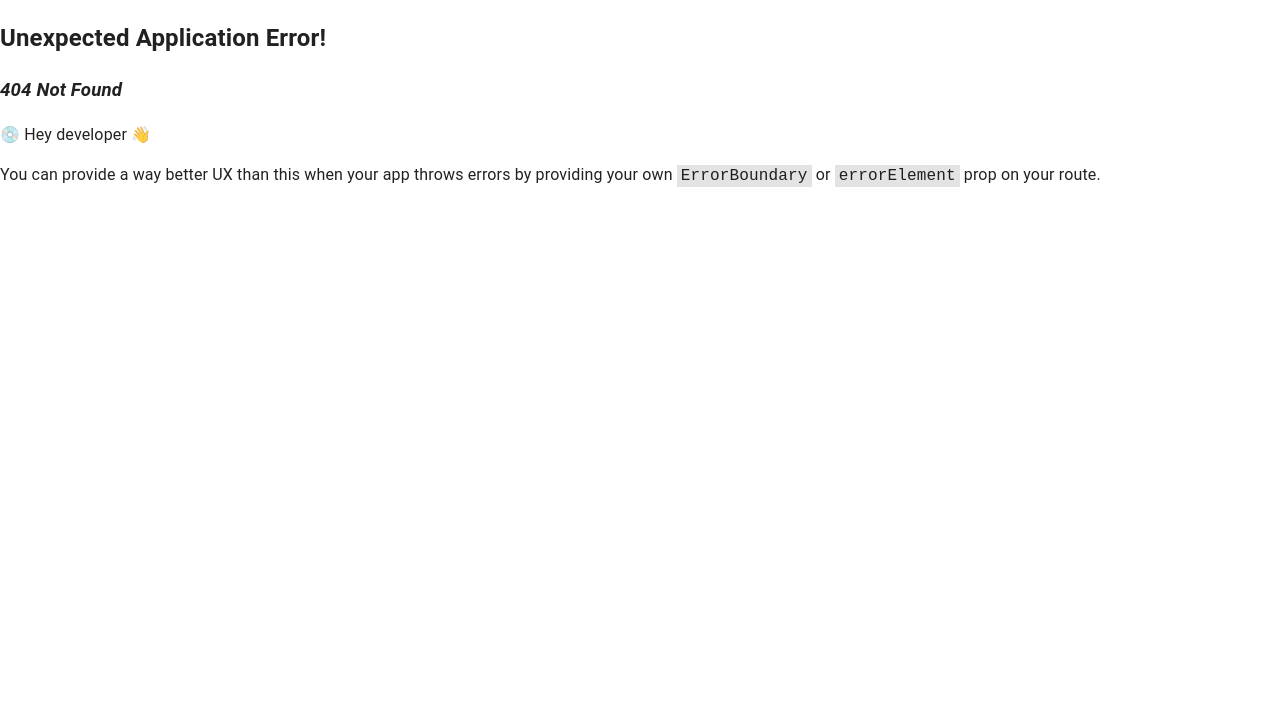
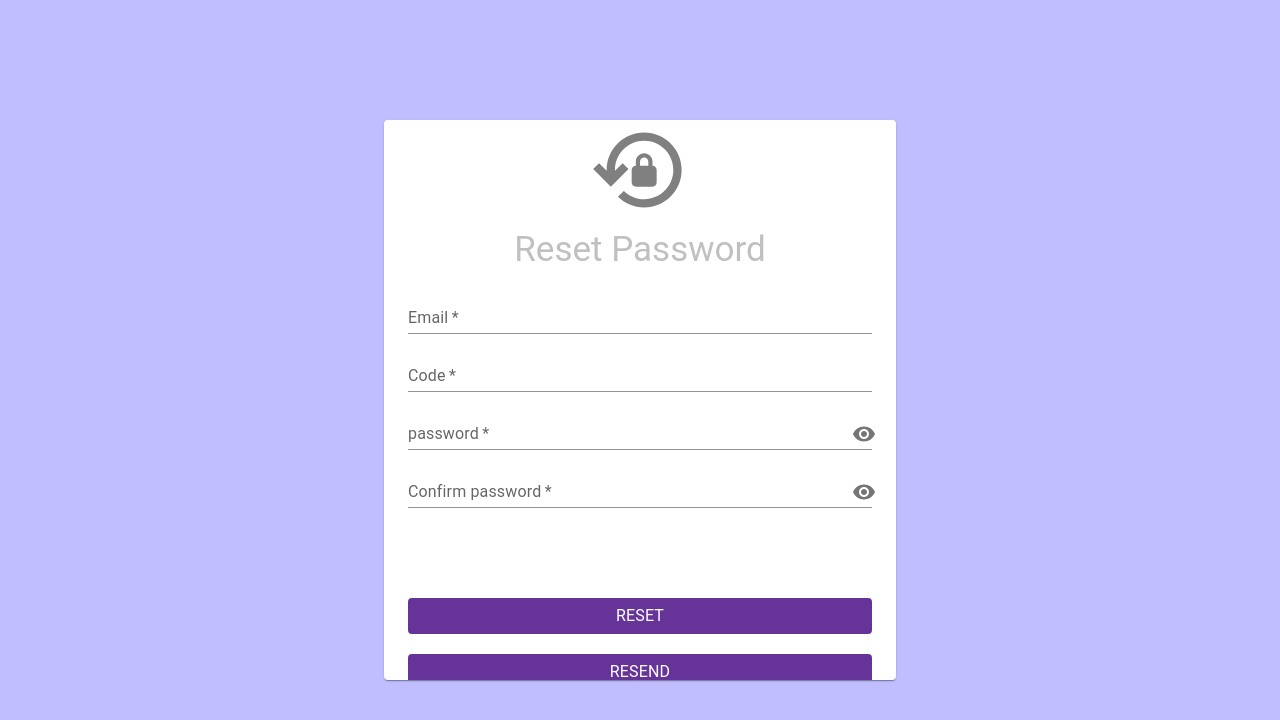
Before and after one commit to hkonate/Facebook-Clone-Frontend, a React (Create React App) app: page /newPassword/1 in a window 1280 px wide. Before the commit this address had no page. Shown: the top 720 px of the page. Built offline with nearby package versions, Linux system fonts and the light colour scheme.

Commit message:
newPassword page + link on login page

```diff
--- a/src/pages/forgottenPassword/ForgottenPassword.jsx
+++ /dev/null
@@ -1,5 +0,0 @@
-const ForgottenPassword = () => {
-  return <div>ForgottenPassword</div>;
-};
-
-export default ForgottenPassword;
--- a/src/pages/login/Login.jsx
+++ b/src/pages/login/Login.jsx
@@ -1,4 +1,5 @@
-import { useContext, useState } from "react";
+import axios from "axios";
+import { useContext, useRef, useState } from "react";
 import { Link, useNavigate } from "react-router-dom";
 import { AuthContext } from "../../context/authentification/AuthContext";
 import {
@@ -21,6 +22,7 @@ const Login = () => {
   const navigate = useNavigate();
   const { error, isFetching, dispatch } = useContext(AuthContext);
   const [showPassword, setShowPassword] = useState(false);
+  const emailRef = useRef();
   const handleClick = (e) => {
     e.preventDefault();
     loginCall(
@@ -32,6 +34,16 @@ const Login = () => {
 
   const handleClickShowPassword = () =>
     setShowPassword((prevState) => !prevState);
+
+  const handlePassword = async () => {
+    try {
+      const { data } = await axios.post(
+        "http://localhost:3000/password/Reset",
+        { email: emailRef.current.children[0].children[0].value }
+      );
+      navigate(`/newPassword/${data.data._id}`);
+    } catch (error) {}
+  };
   return (
     <Box
       sx={{
@@ -151,6 +163,7 @@ const Login = () => {
             <TextField
               type="email"
               required
+              ref={emailRef}
               placeholder="Email"
               variant="standard"
               error={error}
@@ -203,12 +216,22 @@ const Login = () => {
                   backgroundColor: "white",
                   color: "rebeccapurple",
                 },
-                ml: "20px",
               }}
               loading={isFetching}
             >
               <Typography conponent={"span"}>login</Typography>
             </LoadingButton>
+            <Box onClick={handlePassword} w={"50px"} sx={{ cursor: "pointer" }}>
+              <Typography
+                component={"span"}
+                sx={{
+                  color: "#1976d2",
+                  borderBottom: "1px solid #1976d2",
+                }}
+              >
+                You forgot your password ?
+              </Typography>
+            </Box>
           </Box>
         </Card>
       </Card>
--- a/src/pages/newPassword/NewPassword.jsx
+++ b/src/pages/newPassword/NewPassword.jsx
@@ -1,5 +1,316 @@
+import axios from "axios";
+import { useRef, useState } from "react";
+import { useNavigate, useParams } from "react-router-dom";
+import {
+  Box,
+  Card,
+  TextField,
+  Typography,
+  Container,
+  Alert,
+  Collapse,
+  IconButton,
+  InputAdornment,
+} from "@mui/material";
+import {
+  Close,
+  LockResetOutlined,
+  Visibility,
+  VisibilityOff,
+} from "@mui/icons-material";
+import { LoadingButton } from "@mui/lab";
+
 const NewPassword = () => {
-  return <div>NewPassword</div>;
+  const [showPassword, setShowPassword] = useState(false);
+  const [showConfirmPassword, setShowConfirmPassword] = useState(false);
+  const [isFetching, setIsFetching] = useState(false);
+  const [error, setError] = useState(false);
+  const [open, setOpen] = useState(false);
+  const [send, setSend] = useState(false);
+  const emailRef = useRef();
+  const navigate = useNavigate();
+  const user = useParams();
+
+  //handle if passwords are show or not
+  const handleClickShowPassword = () =>
+    setShowPassword((prevState) => !prevState);
+
+  const handleClickShowConfirmPassword = () =>
+    setShowConfirmPassword((prevState) => !prevState);
+
+  const handleReset = async (e) => {
+    e.preventDefault();
+    //Loading start
+    setIsFetching(true);
+    if (error) setError(false);
+    try {
+      //active account
+      await axios.post(`http://localhost:3000/newPassword/${user.id}`, {
+        otp: e.target[1].value,
+        password: e.target[2].value,
+        confirmPassword: e.target[4].value,
+      });
+      //active the popper because the account has been active
+      setOpen(true);
+      //time the popper and navigate to login
+      setTimeout(() => {
+        if (open) setOpen(false);
+        setIsFetching(false);
+        navigate("/login");
+      }, 5000);
+    } catch (err) {
+      setError(true);
+      setIsFetching(false);
+    }
+  };
+
+  const handleResendCode = async (e) => {
+    //Loading start
+    setIsFetching(true);
+    if (error) setError(false);
+    try {
+      //send another code by mail
+      const { data } = await axios.post(
+        `http://localhost:3000/password/otpResend`,
+        {
+          email: emailRef.current.children[1].children[0].value,
+        }
+      );
+      //display the popper because a new code has been sent
+      setSend(true);
+      //time the popper
+      setTimeout(() => {
+        setSend(false);
+        setIsFetching(false);
+        navigate(`/newPassword/${data.data._id}`);
+      }, 3000);
+    } catch (err) {
+      setError(true);
+      setIsFetching(false);
+    }
+  };
+
+  return (
+    <Box
+      sx={{
+        display: "flex",
+        justifyContent: "center",
+        alignItems: "center",
+        backgroundColor: "rgb(193, 190, 255)",
+        height: "100vh",
+      }}
+    >
+      <Card
+        sx={{
+          display: "flex",
+          flexDirection: { xs: "column", sm: "column", md: "column" },
+          backgroundColor: "white",
+          height: { xs: "100%", sm: "100%", md: "70%", lg: "70%" },
+          width: "40%",
+        }}
+      >
+        <Box
+          sx={{
+            height: { xs: "5%", sm: "10%", md: "15%", lg: "20%" },
+            display: "flex",
+            justifyContent: "center",
+            alignItems: "center",
+            fontSize: { xs: "24px", sm: "24px", md: "lg", lg: "100px" },
+          }}
+        >
+          <LockResetOutlined fontSize="inherit" sx={{ color: "gray" }} />
+        </Box>
+        <Typography
+          variant="h3"
+          component={"h1"}
+          error={error}
+          textAlign="center"
+          color={"silver"}
+          mt="10px"
+          mb={{ xs: "0px", sm: "0px", md: "15px", lg: "15px" }}
+          sx={{ fontSize: { xs: "20px", sm: "20px", md: "35px", lg: "35px" } }}
+        >
+          Reset Password
+        </Typography>
+        <Container
+          component={"form"}
+          onSubmit={handleReset}
+          sx={{
+            display: "flex",
+            flexDirection: "column",
+            gap: { xs: "px", sm: "0px", md: "10px", lg: "10px" },
+          }}
+        >
+          <TextField
+            type="email"
+            label="Email"
+            variant="standard"
+            ref={emailRef}
+            required
+            error={error}
+            helperText={error ? "Incorrect entry." : null}
+          />
+          <TextField
+            type="text"
+            label="Code"
+            variant="standard"
+            required
+            error={error}
+            helperText={error ? "Incorrect entry." : null}
+            inputProps={{ minLength: "6", maxLength: "6" }}
+          />
+          <TextField
+            type={showConfirmPassword ? "text" : "password"}
+            required
+            inputProps={{ minLength: "8" }}
+            label="password"
+            variant="standard"
+            error={error}
+            InputProps={{
+              endAdornment: (
+                <InputAdornment position="end">
+                  <IconButton
+                    onClick={handleClickShowConfirmPassword}
+                    edge="end"
+                  >
+                    {showConfirmPassword ? <VisibilityOff /> : <Visibility />}
+                  </IconButton>
+                </InputAdornment>
+              ),
+            }}
+            helperText={error ? "Incorrect entry." : null}
+            sx={{
+              "& .MuiInput-underline:after": {
+                borderBottomColor: "rebeccapurple",
+              },
+            }}
+          />
+          <TextField
+            type={showPassword ? "text" : "password"}
+            required
+            inputProps={{ minLength: "8" }}
+            label="Confirm password"
+            variant="standard"
+            error={error}
+            InputProps={{
+              endAdornment: (
+                <InputAdornment position="end">
+                  <IconButton onClick={handleClickShowPassword} edge="end">
+                    {showPassword ? <VisibilityOff /> : <Visibility />}
+                  </IconButton>
+                </InputAdornment>
+              ),
+            }}
+            helperText={error ? "Incorrect entry." : null}
+            sx={{
+              "& .MuiInput-underline:after": {
+                borderBottomColor: "rebeccapurple",
+              },
+            }}
+          />
+          <Box
+            component={"div"}
+            sx={{
+              display: "flex",
+              justifyContent: "center",
+              flexDirection: "column-reverse",
+              mt: error ? "10px" : "80px",
+              gap: "20px",
+            }}
+          >
+            <LoadingButton
+              onClick={handleResendCode}
+              error={error}
+              helperText={error ? "Incorrect entry." : null}
+              loading={isFetching}
+              fullWidth={true}
+              sx={{
+                color: "white",
+                bgcolor: isFetching ? "silver" : "rebeccapurple",
+                "&:hover": {
+                  color: "rebeccapurple",
+                },
+              }}
+            >
+              <Typography component={"span"}>Resend</Typography>
+            </LoadingButton>
+            <LoadingButton
+              type="submit"
+              error={error}
+              helperText={error ? "Incorrect entry." : null}
+              loading={isFetching}
+              fullWidth={true}
+              sx={{
+                color: "white",
+                bgcolor: isFetching ? "silver" : "rebeccapurple",
+                "&:hover": {
+                  color: "rebeccapurple",
+                },
+              }}
+            >
+              <Typography component={"span"}>Reset</Typography>
+            </LoadingButton>
+          </Box>
+        </Container>
+      </Card>
+      <Collapse
+        in={open}
+        sx={{
+          display: "flex",
+          position: "absolute",
+          bottom: "20px",
+          right: "30px",
+        }}
+      >
+        <Alert
+          variant="filled"
+          severity="success"
+          action={
+            <IconButton
+              aria-label="close"
+              color="inherit"
+              size="small"
+              onClick={() => {
+                setOpen(false);
+              }}
+            >
+              <Close fontSize="inherit" />
+            </IconButton>
+          }
+        >
+          Your password has been updated, you will be redirect in few seconds...
+        </Alert>
+      </Collapse>
+      <Collapse
+        in={send}
+        sx={{
+          display: "flex",
+          position: "absolute",
+          bottom: "20px",
+          right: "30px",
+        }}
+      >
+        <Alert
+          variant="filled"
+          severity="success"
+          action={
+            <IconButton
+              aria-label="close"
+              color="inherit"
+              size="small"
+              onClick={() => {
+                setSend(false);
+              }}
+            >
+              <Close fontSize="inherit" />
+            </IconButton>
+          }
+        >
+          A new code has been sent. Check your mail !
+        </Alert>
+      </Collapse>
+    </Box>
+  );
 };
 
 export default NewPassword;
```
Also changed, not shown: src/App.js (+1 -6 lines).
